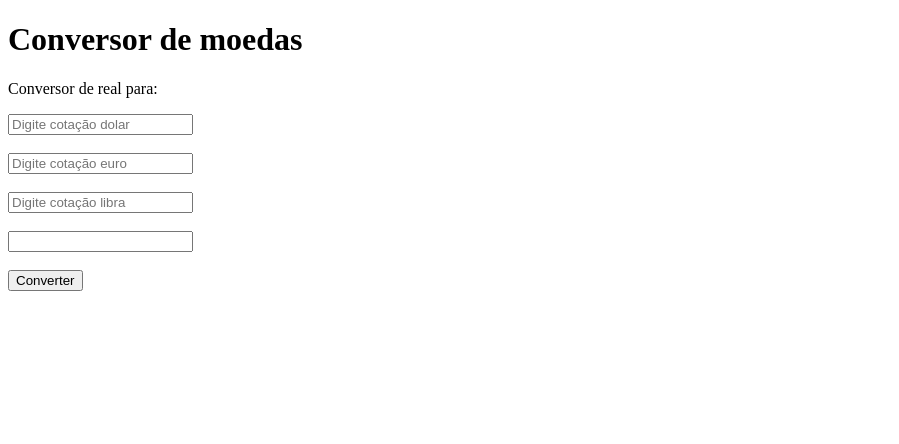
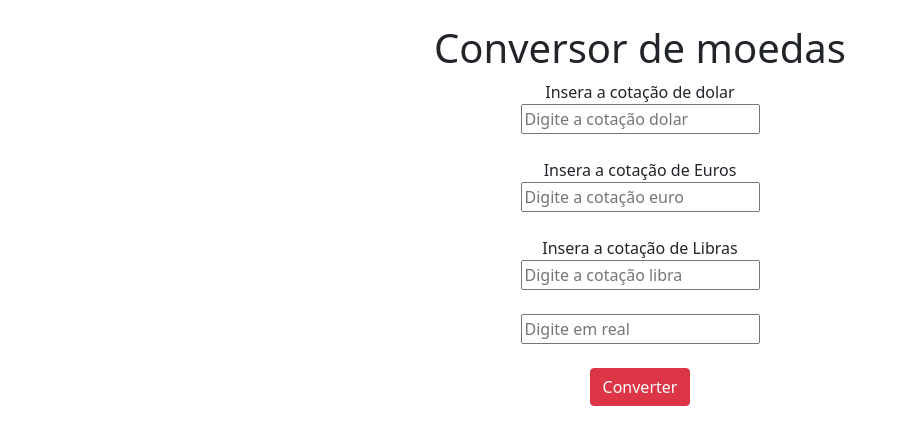
Before and after one commit to ViniciusApBrito/Avali-o, a plain HTML site: page Avali-o/index.html in a window 1280 px wide. Shown: the whole page, without its empty margins (0-899 px from the left). Drawn offline with nearby package versions, Linux system fonts and the light colour scheme; files that its build step writes are made by us from their sources.

Commit message:
Sixth commit

```diff
--- a/Avali-o/index.html
+++ b/Avali-o/index.html
@@ -1,35 +1,51 @@
 <!DOCTYPE html>
 <html lang="pt-br">
+
 <head>
   <meta charset="UTF-8">
   <meta http-equiv="X-UA-Compatible" content="IE=edge">
   <meta name="viewport" content="width=device-width, initial-scale=1.0">
   <script src="script.js"></script>
   <link rel="stylesheet" href="css/style.css">
+  <link href="https://cdn.jsdelivr.net/npm/bootstrap@5.0.2/dist/css/bootstrap.min.css" rel="stylesheet"
+    integrity="sha384-EVSTQN3/azprG1Anm3QDgpJLIm9Nao0Yz1ztcQTwFspd3yD65VohhpuuCOmLASjC" crossorigin="anonymous">
   <title>Conversor de Moedas</title>
 </head>
+
 <body>
-    <div class="container">
-      <div class="container-fluid bg-body-secondary text-center">
-    <h1 class="page-title">
+  <div class="container mt-4">
+    <div class="row justify-content-center">
+      <div class="col-md-6">
+        <div class="col-md-12 text-center">
+          <h1 class="titulo">
             Conversor de moedas
           </h1>
-    <p class="page-subtitle">
-      Conversor de real para:
-    </p>
+          <label> Insera a cotação de dolar</label><br>
+          <input type="number" id="dolar" size="2" placeholder="Digite a cotação dolar" /><br>
+          <br>
+          <label> Insera a cotação de Euros</label><br>
+          <input type="number" id="euro" size="2" placeholder="Digite a cotação euro" /><br>
+          <br>
+          <label> Insera a cotação de Libras</label><br>
+          <input type="number" id="libra" size="2" placeholder="Digite a cotação libra" /><br>
+          <br>
+          <input type="number" id="valor" placeholder="Digite em real" size="2" /><br>
+          <br>
+          <button type="submit" class="btn btn-danger" onclick="Converter()">Converter</button><br>
+          <br>
 
-    <input type="number" id="dolar" size="2" placeholder="Digite cotação dolar" /><br>
-    <br>
-    <input type="number" id="euro" size="2" placeholder="Digite cotação euro"/><br>
-    <br>
-    <input type="number" id="libra" size="2" placeholder="Digite cotação libra"/><br>
-    <br>
-    <input type="number" id="valor" size="2" /><br>
-    <br>
-    <button type="submit" onclick="Converter()">Converter</button>
+          <div>
             <h3 id="Libra"></h3>
+
             <h3 id="Euros"></h3>
+
             <h3 id="Dolares"></h3>
+          </div>
+
+          <script src="https://cdn.jsdelivr.net/npm/bootstrap@5.0.2/dist/js/bootstrap.bundle.min.js"
+            integrity="sha384-MrcW6ZMFYlzcLA8Nl+NtUVF0sA7MsXsP1UyJoMp4YLEuNSfAP+JcXn/tWtIaxVXM"
+            crossorigin="anonymous"></script>
+        </div>
       </div>
     </div>
 </body>
--- a/Avali-o/style.css
+++ b/Avali-o/style.css
@@ -1,2 +1,3 @@
-.body{
+#titulo{
+    font-family: 'Franklin Gothic Medium', 'Arial Narrow', Arial, sans-serif;
 }
```
Lines whose indentation alone changed are shown as unchanged.
